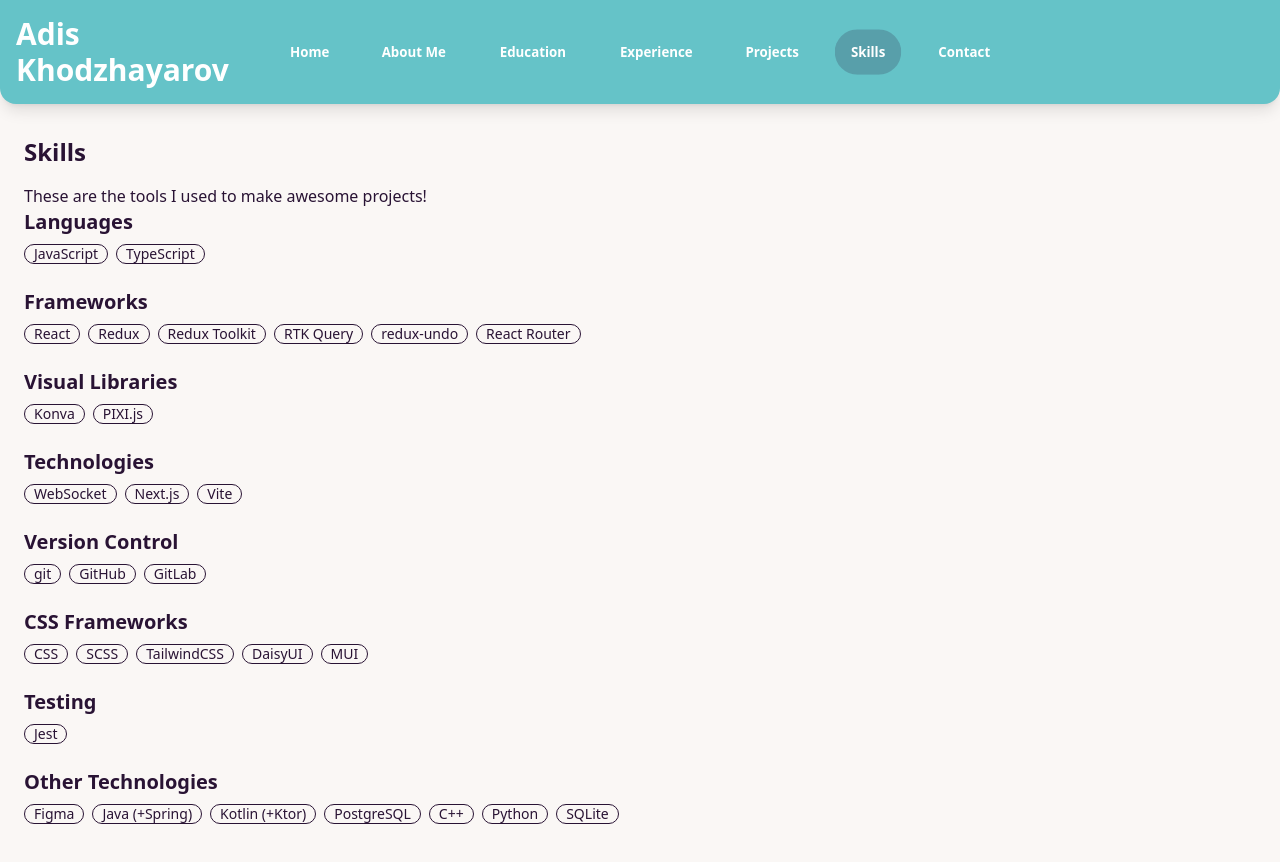
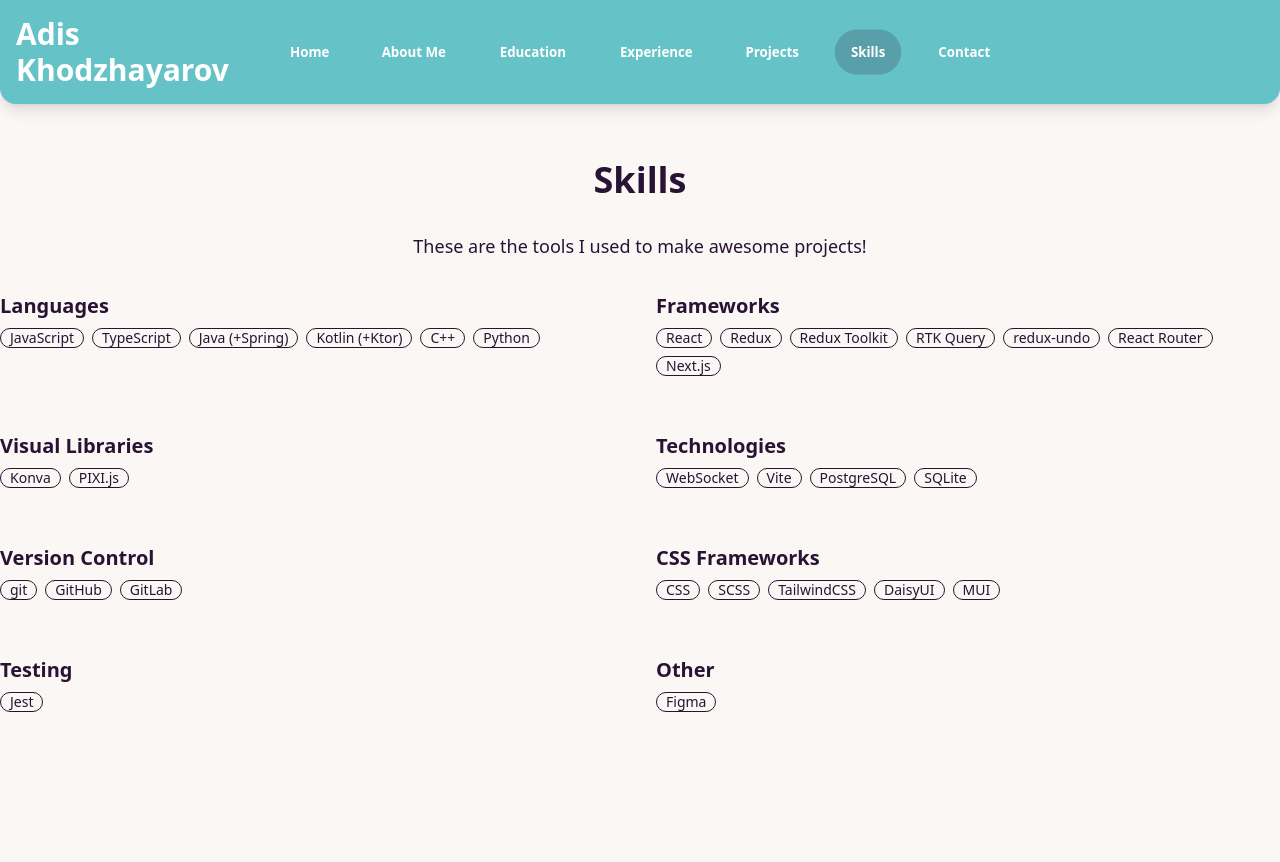
Before and after one commit to KhoDis/KhoDis.github.io, a React (Vite) app: page /skills in a window 1280 px wide. Shown: the top 862 px of the page. After the commit the page ends 800 px from the top, so only its background shows below. Built offline with nearby package versions, Linux system fonts and the light colour scheme.

Commit message:
feat: improve skills page

```diff
--- a/src/pages/Skills.tsx
+++ b/src/pages/Skills.tsx
@@ -1,35 +1,13 @@
 import Badge from "../components/Badge.tsx";
 
-const frameworks = [
-  "React",
-  "Redux",
-  "Redux Toolkit",
-  "RTK Query",
-  "redux-undo",
-  "React Router"
-];
-
+const languages = ["JavaScript", "TypeScript", "Java (+Spring)", "Kotlin (+Ktor)", "C++", "Python"];
+const frameworks = ["React", "Redux", "Redux Toolkit", "RTK Query", "redux-undo", "React Router", "Next.js"];
 const visualLibraries = ["Konva", "PIXI.js"];
-
-const technologies = ["WebSocket", "Next.js", "Vite"];
-
+const technologies = ["WebSocket", "Vite", "PostgreSQL", "SQLite"];
 const versionControl = ["git", "GitHub", "GitLab"];
-
 const cssFrameworks = ["CSS", "SCSS", "TailwindCSS", "DaisyUI", "MUI"];
-
-const languages = ["JavaScript", "TypeScript"];
-
 const tests = ["Jest"];
-
-const otherTechnologies = [
-  "Figma",
-  "Java (+Spring)",
-  "Kotlin (+Ktor)",
-  "PostgreSQL",
-  "C++",
-  "Python",
-  "SQLite",
-];
+const other = ["Figma"];
 
 const SkillSection = ({
                         title,
@@ -50,10 +28,11 @@ const SkillSection = ({
 
 const Skills = () => {
   return (
-    <section className="flex items-center justify-center container mx-auto">
-      <div className="container mx-auto p-6 rounded-lg shadow-lg">
-        <h2 className="text-2xl font-bold mb-4">Skills</h2>
-        These are the tools I used to make awesome projects!
+    <section className="flex items-center justify-center container mx-auto py-12">
+      <div className="">
+        <h2 className="text-4xl font-bold mb-8 text-center">Skills</h2>
+        <p className="text-lg mb-8 text-center">These are the tools I used to make awesome projects!</p>
+        <div className="grid grid-cols-1 md:grid-cols-2 gap-8">
           <SkillSection title="Languages" skills={languages} />
           <SkillSection title="Frameworks" skills={frameworks} />
           <SkillSection title="Visual Libraries" skills={visualLibraries} />
@@ -61,7 +40,8 @@ const Skills = () => {
           <SkillSection title="Version Control" skills={versionControl} />
           <SkillSection title="CSS Frameworks" skills={cssFrameworks} />
           <SkillSection title="Testing" skills={tests} />
-        <SkillSection title="Other Technologies" skills={otherTechnologies} />
+          <SkillSection title="Other" skills={other} />
+        </div>
       </div>
     </section>
   );
```
Lines whose indentation alone changed are shown as unchanged.
